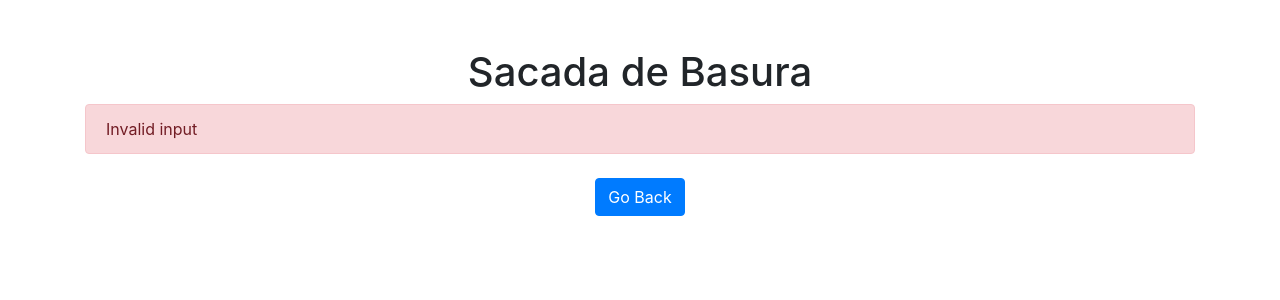
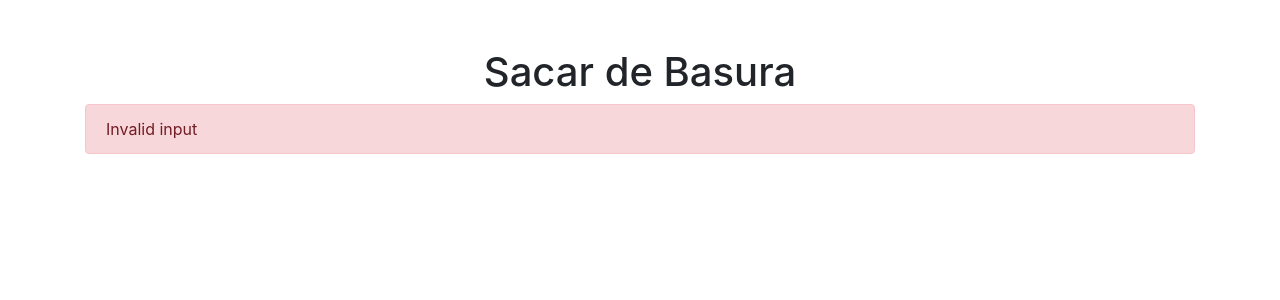
Before and after one commit to manu189/random-distribution-api, a Flask app: page /distribute in a window 1280 px wide. Shown: the top 300 px of the page. Run offline with Flask 3, Linux system fonts and the light colour scheme; some libraries are stand-ins or nearby versions.

Commit message:
added pretty html

```diff
--- a/templates/result.html
+++ b/templates/result.html
@@ -3,14 +3,14 @@
 <head>
     <meta charset="UTF-8">
     <meta name="viewport" content="width=device-width, initial-scale=1.0">
-    <title>Sacada de Basura</title>
+    <title>Sacar de Basura</title>
     <!-- Bootstrap CSS -->
     <link rel="stylesheet" href="https://stackpath.bootstrapcdn.com/bootstrap/4.5.2/css/bootstrap.min.css">
     <link rel="stylesheet" href="{{ url_for('static', filename='styles.css') }}">
 </head>
 <body>
     <div class="container">
-        <h1 class="text-center mt-5">Sacada de Basura</h1>
+        <h1 class="text-center mt-5">Sacar de Basura</h1>
         {% if error %}
             <div class="alert alert-danger">{{ error }}</div>
         {% else %}
@@ -29,9 +29,9 @@
                 </div>
             {% endfor %}
         {% endif %}
-        <div class="text-center mt-4">
+        <!-- <div class="text-center mt-4">
             <a href="/" class="btn btn-primary">Go Back</a>
-        </div>
+        </div> -->
     </div>
     <!-- Bootstrap JS and dependencies -->
     <script src="https://code.jquery.com/jquery-3.5.1.slim.min.js"></script>
```
